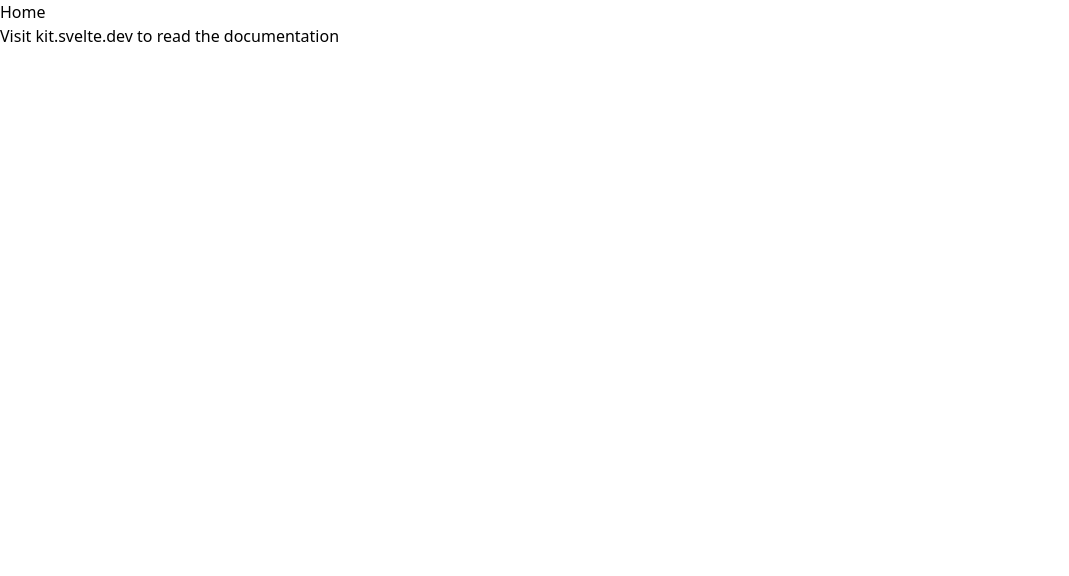
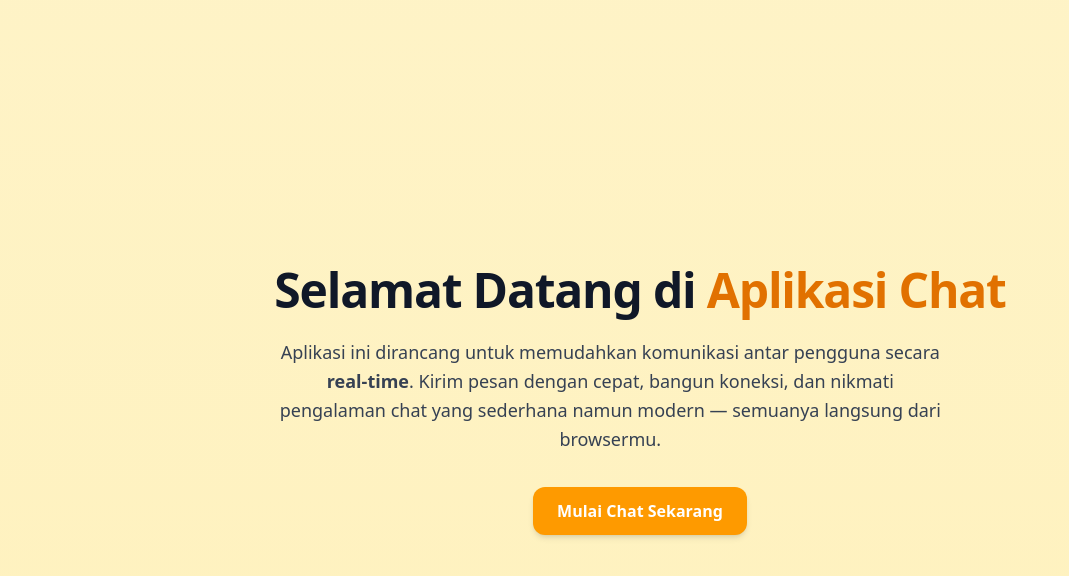
Before and after one commit to SiamAlSobari/UiChatWebshocket, a SvelteKit app: page / in a window 1280 px wide. Shown: the top 576 px of the page, without its empty margins (0-1069 px from the left). Built offline with nearby package versions, Linux system fonts and the light colour scheme.

Commit message:
feat: menambahkan sebuah halaman index dengan  isinya juag

```diff
--- a/src/routes/+page.svelte
+++ b/src/routes/+page.svelte
@@ -1,4 +1,33 @@
-<main>
-    <h1>Home</h1>
-    <p>Visit <a href="https://kit.svelte.dev">kit.svelte.dev</a> to read the documentation</p>
-</main>
+<script>
+	import { fly } from 'svelte/transition';
+	import { onMount } from 'svelte';
+
+	let show = $state(false);
+
+	onMount(() => {
+		show = true;
+	});
+</script>
+
+<div
+	class="flex flex-col justify-center items-center text-center min-h-screen bg-gradient-to-b from-amber-100 to-amber-200/55 px-6"
+>
+	{#if show}
+		<div in:fly={{ y: 30, duration: 1000 }}>
+			<h1 class="text-5xl font-extrabold text-gray-900 mb-6 tracking-tight">
+				Selamat Datang di <span class="text-amber-600">Aplikasi Chat</span>
+			</h1>
+			<p class="text-lg text-gray-700 max-w-2xl leading-relaxed mb-8">
+				Aplikasi ini dirancang untuk memudahkan komunikasi antar pengguna secara
+				<b>real-time</b>. Kirim pesan dengan cepat, bangun koneksi, dan nikmati pengalaman chat yang
+				sederhana namun modern — semuanya langsung dari browsermu.
+			</p>
+
+			<button
+				class="px-6 py-3 bg-amber-500 text-white font-semibold rounded-xl shadow-md hover:bg-amber-600 hover:shadow-lg transition-all duration-300"
+			>
+				Mulai Chat Sekarang
+			</button>
+		</div>
+	{/if}
+</div>
```
